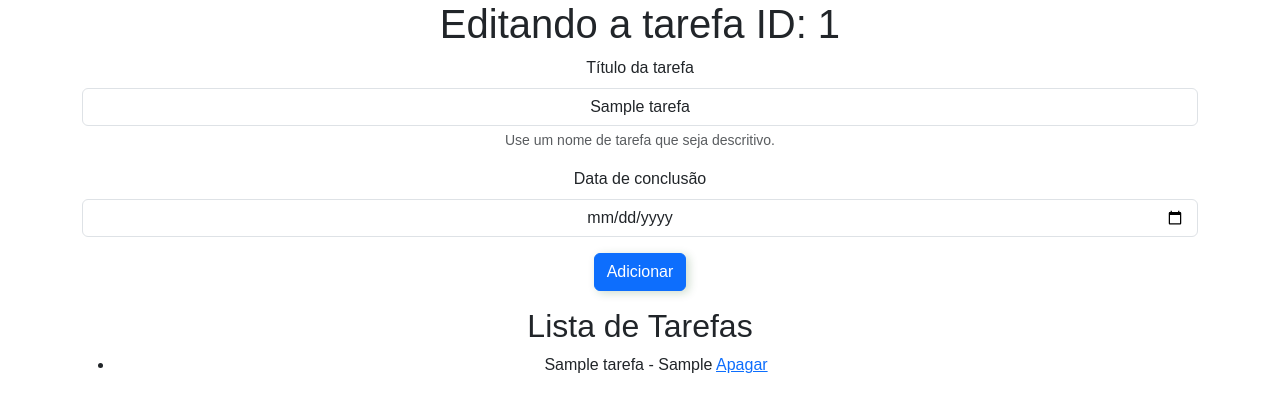
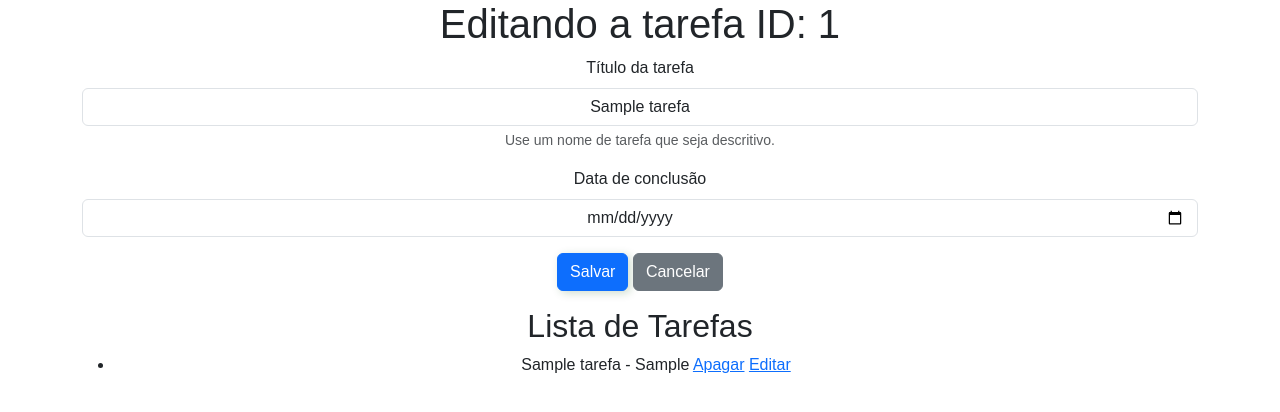
Before and after one commit to Rafadluz/agenda, a Flask app: page /update/1 in a window 1280 px wide. Shown: the top 412 px of the page. Run offline with Flask 3, Linux system fonts and the light colour scheme; tables that the repository leaves empty hold one stand-in row (values such as "Sample post").

Commit message:
feat: crud concluído e estilização da lista de tarefas

```diff
--- a/templates/agenda.html
+++ b/templates/agenda.html
@@ -12,8 +12,11 @@
             <input type="date" class="form-control" name="data-conclusao" id="data-conclusao" value="{{tarefa_selecionada.data_conclusao if tarefa_selecionada else '' }}">
         </div>
 
-        <button type="submit" class="btn btn-primary">Adicionar</button>
+        <button type="submit" class="btn btn-primary">Salvar</button>
 
+        {% if tarefa_selecionada %}
+            <a href="{{ url_for('agenda') }}" class="btn btn-secondary">Cancelar</a>
+        {% endif %}
         <!-- <input type="date" name="data-conclusao" id="data-conclusao">
         <button type="submit">Adicionar</button> -->
     </form>
@@ -26,7 +29,7 @@
         {% for tarefa in tarefas %}
             <li>{{ tarefa.titulo_tarefa}} - {{ tarefa.data_conclusao}}
                 <a href="{{ url_for('delete', idTarefa=tarefa.id_tarefa) }}">Apagar</a>
-
+                <a href="{{ url_for('update', idTarefa=tarefa.id_tarefa) }}">Editar</a>
             </li>
         {% endfor %}
     </ul>
```
